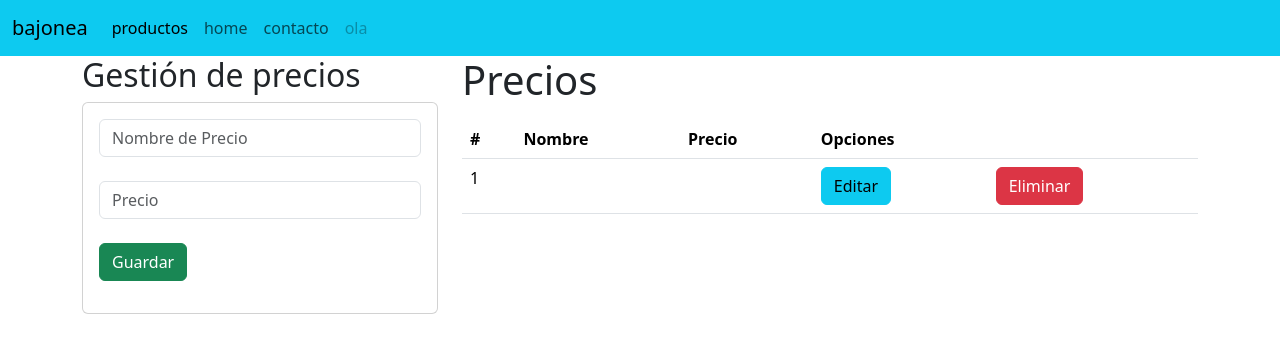
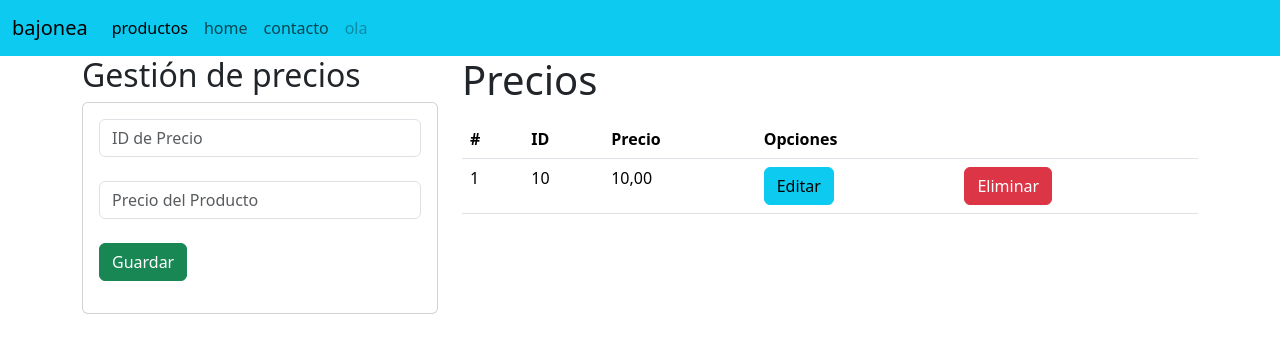
Before and after one commit to weonX/examen-transversal-programacion-web, a Django app: page /precios/ in a window 1280 px wide. Shown: the top 356 px of the page. Run offline with Django 5.2, Linux system fonts and the light colour scheme; tables that the repository leaves empty hold one stand-in row (values such as "Sample post").

Commit message:
los crud funcionan correctamente

```diff
--- a/usuario/templates/precio/precio_list.html
+++ b/usuario/templates/precio/precio_list.html
@@ -10,11 +10,11 @@
             <div class="card-body">
                 <form action="{% url 'precio_create' %}" method="POST">{% csrf_token %}
                     <div class="form-group">
-                        <input type="text" id="Nombre_Precio" name="Nombre_Precio" class="form-control" placeholder="Nombre de Precio" minlength="1" maxlength="50" required>
+                        <input type="text" id="ID_Precio" name="ID_Precio" class="form-control" placeholder="ID de Precio" required>
                     </div>
                     <br>
                     <div class="form-group">
-                        <input type="number" id="Precio" name="Precio" class="form-control" placeholder="Precio" required>
+                        <input type="number" id="Precio_Prod" name="Precio_Prod" class="form-control" placeholder="Precio del Producto" required>
                     </div>
                     <br>
                     <div class="form-group">
@@ -32,7 +32,7 @@
                 <thead>
                     <tr>
                         <th>#</th>
-                        <th>Nombre</th>
+                        <th>ID</th>
                         <th>Precio</th>
                         <th colspan="2">Opciones</th>
                     </tr>
@@ -41,8 +41,8 @@
                     {% for p in precios %}
                     <tr>
                         <td>{{ forloop.counter }}</td>
-                        <td>{{ p.Nombre_Precio }}</td>
-                        <td>{{ p.Precio }}</td>
+                        <td>{{ p.ID_Precio }}</td>
+                        <td>{{ p.Precio_Prod }}</td>
                         <td><a href="{% url 'precio_update' p.pk %}" class="btn btn-info">Editar</a></td>
                         <td><a href="{% url 'precio_delete' p.pk %}" class="btn btn-danger btnEliminacion">Eliminar</a></td>
                     </tr>
```
Also changed, not shown: usuario/admin.py (+4 -4 lines), db.sqlite3, usuario/migrations/0003_remove_precio_fecha_registro_and_more.py (added).
